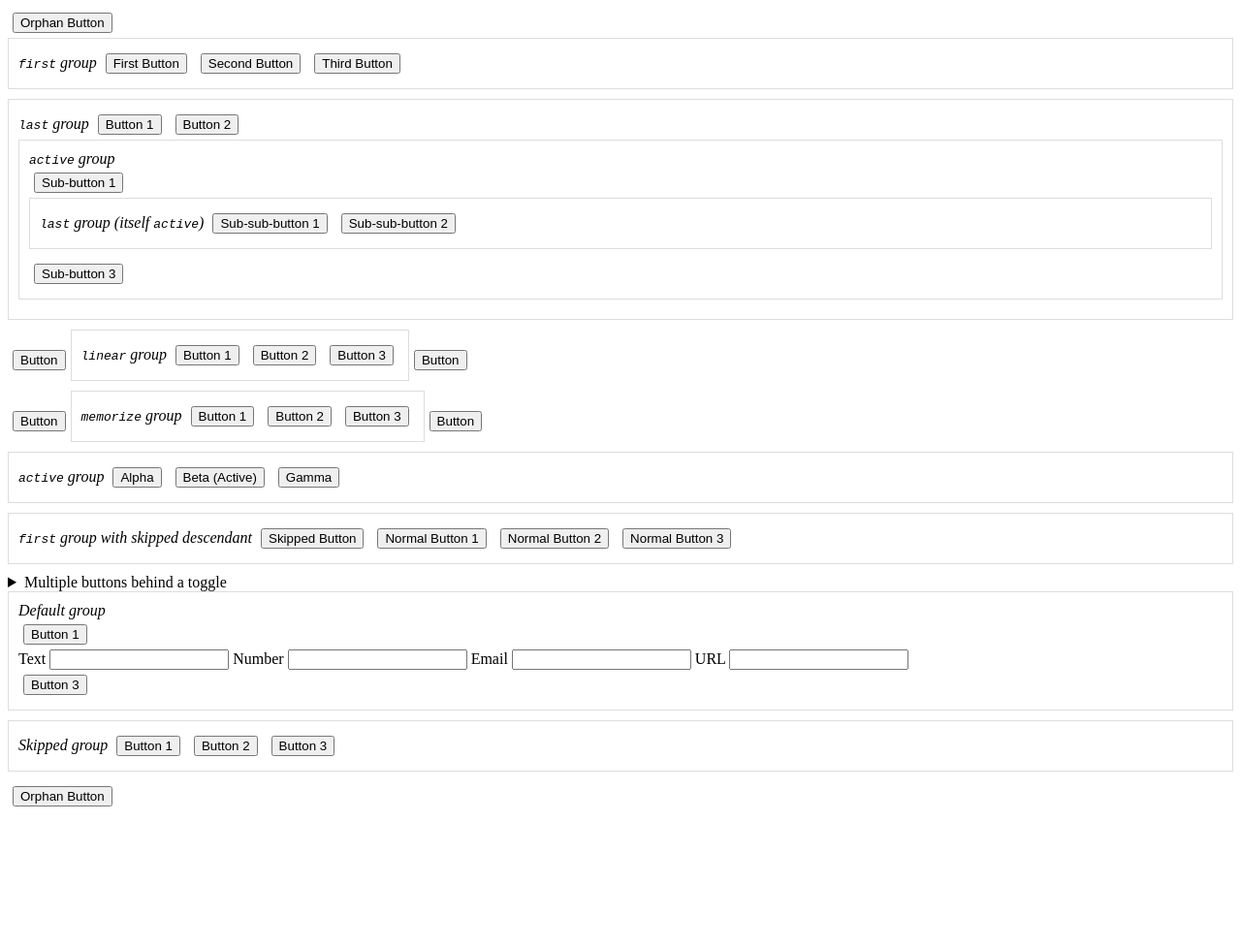
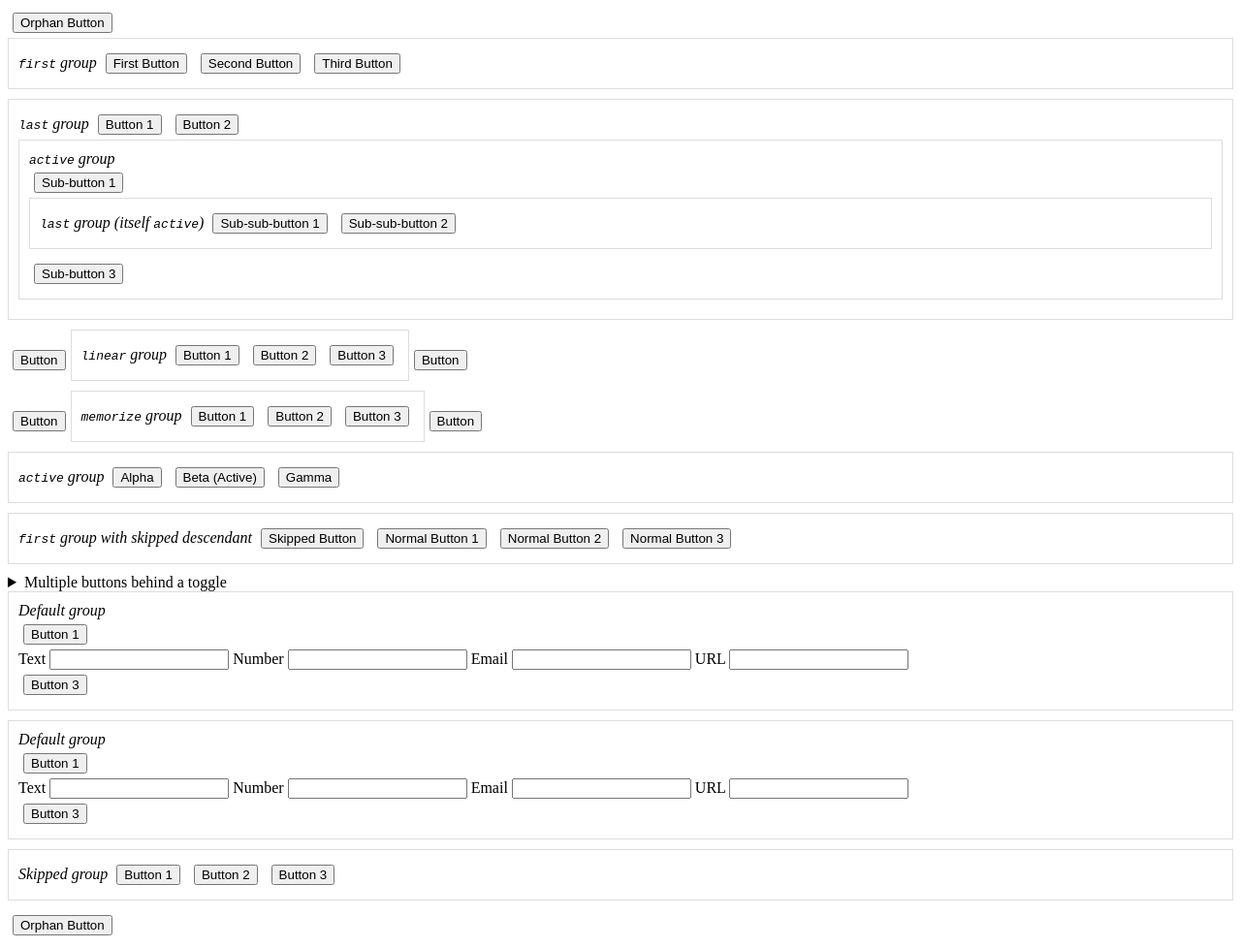
Before and after one commit to dividat/focus-shift, a website: page examples/everything-bagel.html in a window 1280 px wide. Shown: the whole page at 97% size. Before the commit the page ends 845 px from the top, so only its background shows below. Drawn offline with Linux system fonts and the light colour scheme.

Commit message:
Add --focus-input-behavior option

```diff
--- a/examples/everything-bagel.html
+++ b/examples/everything-bagel.html
@@ -104,6 +104,22 @@
       <div><button>Button 3</button></div>
     </div>
 
+    <div
+      class="nav-group"
+      data-focus-group
+      style="--focus-input-behavior: opaque"
+    >
+      <em>Default group</em>
+      <div><button>Button 1</button></div>
+      <div>
+        <label>Text <input type="text" /></label>
+        <label>Number <input type="number" /></label>
+        <label>Email <input type="email" /></label>
+        <label>URL <input type="url" /></label>
+      </div>
+      <div><button>Button 3</button></div>
+    </div>
+
     <div class="nav-group" data-focus-skip>
       <em>Skipped group</em>
       <button>Button 1</button>
--- a/index.js
+++ b/index.js
@@ -592,6 +592,10 @@ function hasModifiers(e) {
 function isInputInteraction(direction, event) {
   const eventTarget = document.activeElement
 
+  if (eventTarget == null || isElementOpaque(eventTarget)) {
+    return false
+  }
+
   if (
     eventTarget instanceof HTMLInputElement ||
     eventTarget instanceof HTMLTextAreaElement
@@ -646,6 +650,23 @@ function isInputInteraction(direction, event) {
   } else {
     return false
   }
+}
+
+/**
+ * Check whether an element is set to opaque behavior.
+ *
+ * When we treat an element as opaque we mean that we don't care about its internal capabilities.
+ * It may be able to move a cursor left or right, count up or down in correspondence to arrow
+ * up or down. We don't care. We shift focus.
+ *
+ * @param {Element} elem
+ * @returns {boolean}
+ */
+function isElementOpaque(elem) {
+  const mode = getComputedStyle(elem)
+    .getPropertyValue("--focus-input-behavior")
+    .trim()
+  return mode === "opaque"
 }
 
 /**
```
Also changed, not shown: README.md.
